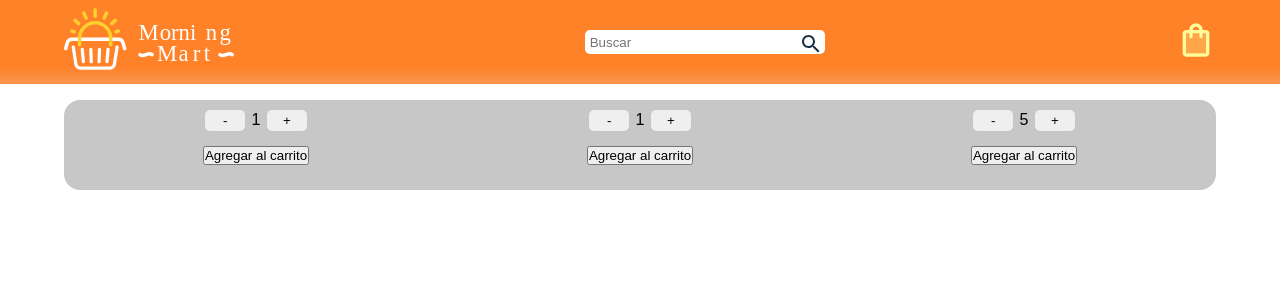
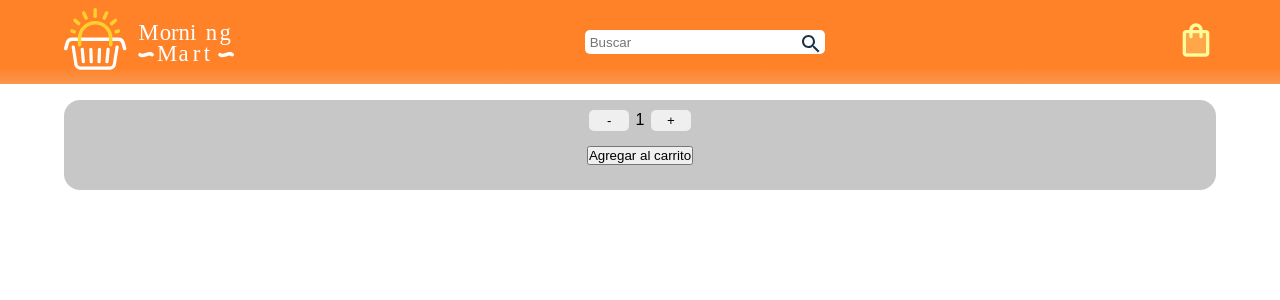
Before and after one commit to JoaPaloBael/reactapp-coderhouse, a React (Create React App) app: page / in a window 1280 px wide. Shown: the top 300 px of the page. Built offline with nearby package versions, Linux system fonts and the light colour scheme.

Commit message:
Desafio ItemCount arreglado

```diff
--- a/src/App.jsx
+++ b/src/App.jsx
@@ -1,20 +1,13 @@
 import "./style.scss";
 import Navbar from "./components/Navbar/Navbar";
 import ItemListContainer from "./components/ItemListContainer/ItemListContainer";
-import ItemCount from "./components/ItemListContainer/ItemCount/ItemCount";
 
 function App() {
-  const onAdd = (quantity) => {
-    console.log(`compraste ${quantity} unidades`);
-  }
+
   return (
     <div className="body">
     <Navbar />
-    <ItemListContainer>
-        <ItemCount initial={1} stock={9} onAdd={onAdd}/>
-        <ItemCount initial={1} stock={7} onAdd={onAdd}/>
-        <ItemCount initial={5} stock={3} onAdd={onAdd}/>
-      </ItemListContainer>
+    <ItemListContainer/>
     </div>
   );
 }
--- a/src/components/ItemListContainer/ItemCount/ItemCount.jsx
+++ b/src/components/ItemListContainer/ItemCount/ItemCount.jsx
@@ -4,14 +4,18 @@ export default function ItemCount ({initial, stock, onAdd}) {
     const [count, setCount] = useState(parseInt(initial));
 
     const increase = () => {
-        setCount (
-            count<stock? count + 1 : alert("No hay stock")
-            );
+        if(count < stock) {
+            setCount(count + 1);
+        } else {
+            alert ("Alcanzaste el máximo de unidades disponibles");
+        }
     }
     const decrease = () => {
-        setCount (
-            count>initial? count - 1 : alert(`Debes comprar al menos ${initial} unidad`)
-            );
+        if(count > initial) {
+            setCount(count - 1);
+        } else {
+            alert ("Debes comprar al menos una unidad");
+        }
     }
     useEffect(() => {
         setCount(parseInt(initial));
@@ -21,7 +25,7 @@ export default function ItemCount ({initial, stock, onAdd}) {
     return(
         <div className='counter'>
             <div>
-                <button className='btnCount' onClick={decrease}>-</button>
+                <button className='btnCount' onClick={decrease} >-</button>
                 <span>{count}</span>
                 <button className='btnCount' onClick={increase}>+</button>
             </div>
--- a/src/components/ItemListContainer/ItemListContainer.jsx
+++ b/src/components/ItemListContainer/ItemListContainer.jsx
@@ -1,10 +1,14 @@
 import React from 'react';
+import ItemCount from './ItemCount/ItemCount';
 
-export default function ItemListContainer(props) {
+export default function ItemListContainer() {
+  const onAdd = (quantity) => {
+    console.log(`compraste ${quantity} unidades`);
+  }
 
   return (
     <div className='ItemListContainer'>
-      {props.children}
+      <ItemCount onClick={onAdd} initial={1} stock={10}/>
     </div>
   )
 }
```
